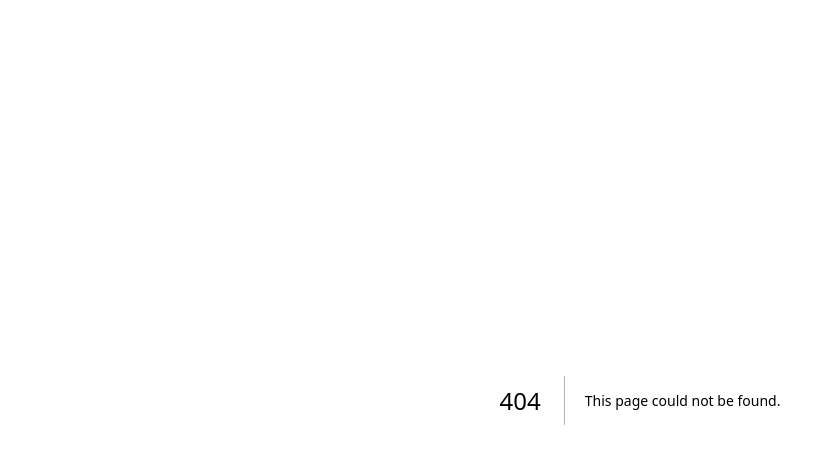
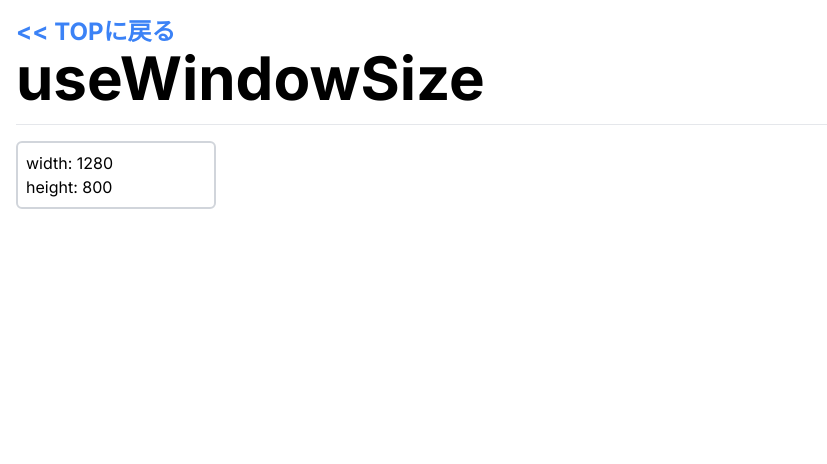
Before and after one commit to mizukenvivid/lets-custom-hooks, a Next.js app: page /useWindowSize in a window 1280 px wide. Before the commit this address had no page. Shown: the top 464 px of the page, without its empty margins (0-827 px from the left). Built offline with nearby package versions, Linux system fonts and the light colour scheme.

Commit message:
feat: `useWindowSize` 実装

```diff
--- /dev/null
+++ b/src/app/useWindowSize/page.tsx
@@ -0,0 +1,31 @@
+"use client";
+
+import Link from "next/link";
+
+import { useWindowSize } from "@/hooks/useWindowSize";
+
+export default function useWindowSizePage() {
+  const { width, height } = useWindowSize();
+
+  return (
+    <main className="p-4">
+      <Link className="text-left text-2xl font-bold text-blue-500 hover:text-blue-800" href="/">
+        {"<< TOPに戻る"}
+      </Link>
+      <div>
+        <h1 className="text-left text-6xl font-bold">useWindowSize</h1>
+        <p></p>
+      </div>
+
+      <hr className="my-4 w-full border-gray-200" />
+
+      <div className="flex gap-2">
+        <p className="min-w-[200px] rounded-md border-2 border-gray-300 p-2">
+          width: {width}
+          <br />
+          height: {height}
+        </p>
+      </div>
+    </main>
+  );
+}
--- /dev/null
+++ b/src/hooks/useWindowSize.ts
@@ -0,0 +1,33 @@
+import { useEffect, useState } from "react";
+
+/**
+ * useWindowSize
+ * Provides a custom hook for tracking the window size.
+ * @example
+ * const { height, width } = useWindowSize();
+ * @returns Object with height and width
+ */
+export const useWindowSize = () => {
+  const [size, setSize] = useState({ height: 0, width: 0 });
+
+  const handleResize = () => {
+    setSize({ height: window.innerHeight, width: window.innerWidth });
+  };
+
+  useEffect(() => {
+    handleResize();
+  }, []);
+
+  useEffect(() => {
+    window.addEventListener("resize", handleResize);
+    return () => {
+      window.removeEventListener("resize", handleResize);
+    };
+  }, []);
+
+  if (typeof window === "undefined") {
+    return { height: 0, width: 0 };
+  }
+
+  return size;
+};
```
